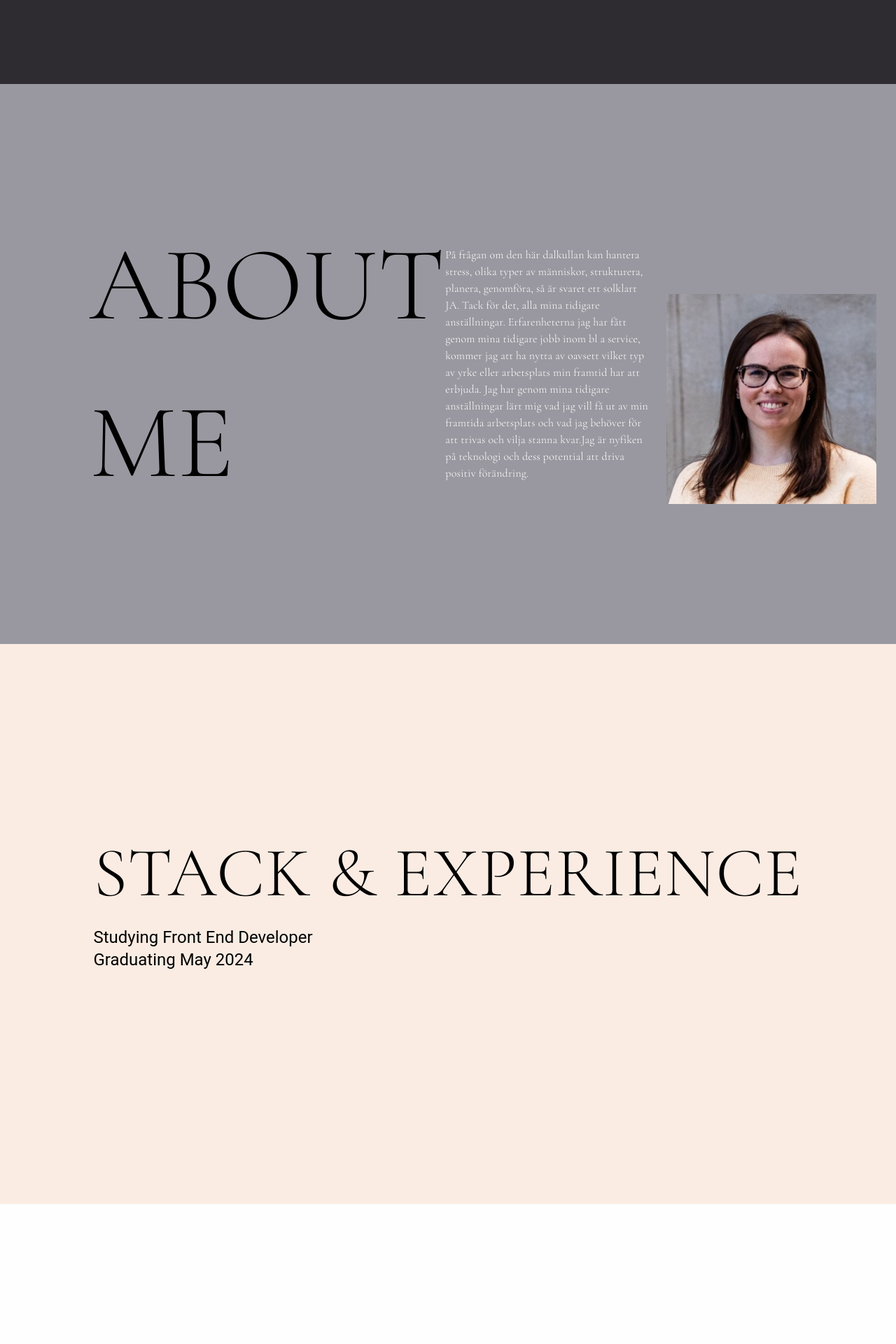
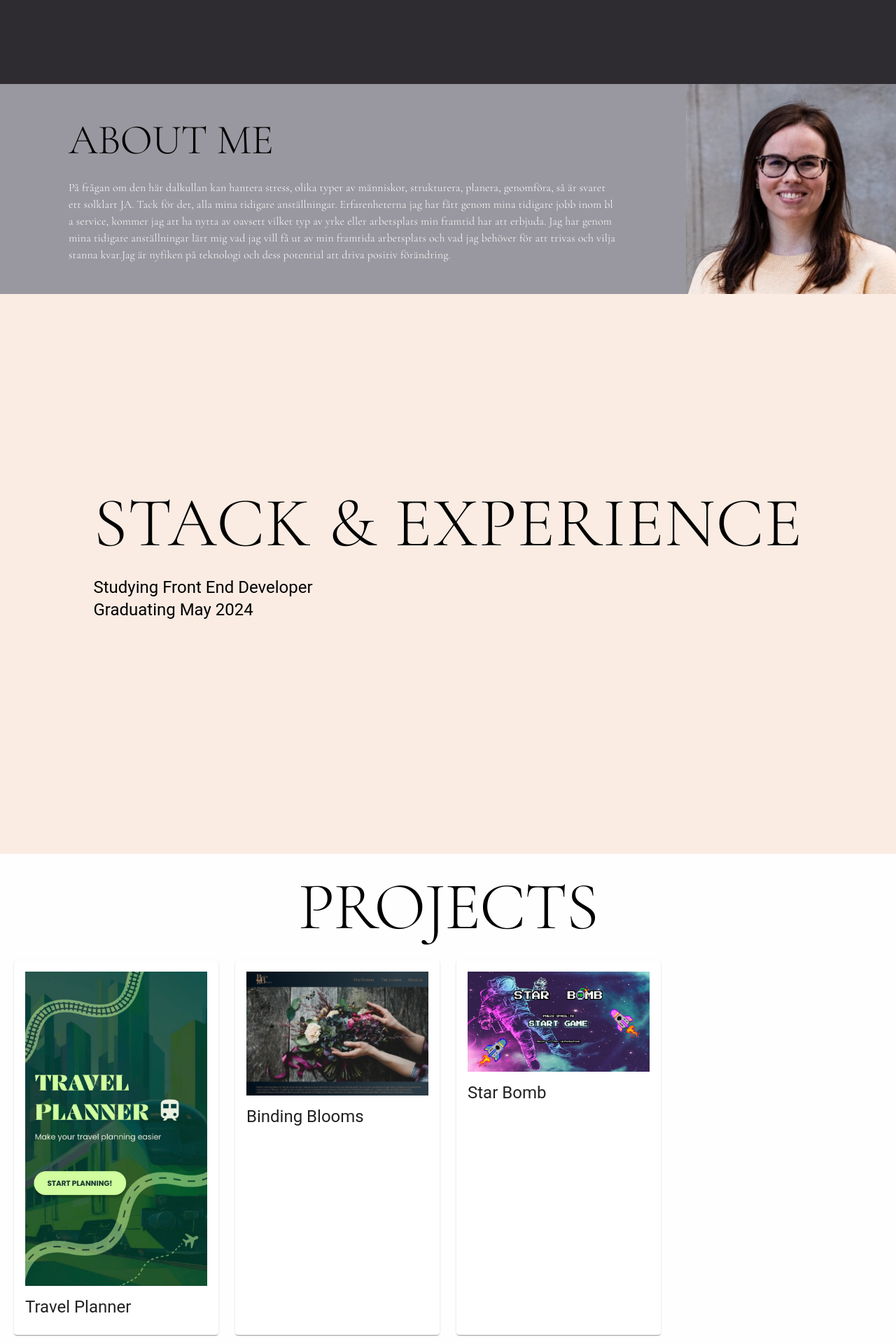
Before and after one commit to JennyWeij/JennyPortfolio, a React (Vite) app: page / in a window 1280 px wide. Shown: the part 680-2600 px from the top of the page at 70% size. Built offline with nearby package versions, Linux system fonts and the light colour scheme.

Commit message:
added project cards

```diff
--- a/src/Pages/AboutMe.tsx
+++ b/src/Pages/AboutMe.tsx
@@ -3,26 +3,31 @@ import Typography from "@mui/material/Typography";
 
 function AboutMe() {
   return (
-    <Box>
     <Box
       sx={{
         display: "flex",
+        flexDirection: { xs: "column", sm: "column", md: "row" }, // Column layout for small screens, row layout for medium screens and above
+      }}
+    >
+      <Box
+        sx={{
+          flex: "1",
+          display: "flex",
           justifyContent: "center",
           alignItems: "center",
-          height: "100vh",
           background: "#9998A0",
         }}
       >
         <Box
           sx={{
             display: "flex",
-            alignItems: "center",
-            textAlign: "start",
+            flexDirection: "column", // Always use column layout
+            alignItems: "start",
             maxWidth: "80%",
           }}
         >
           <Typography
-            fontSize="150px"
+            variant="h2"
             fontFamily="Cormorant Garamond, serif"
             fontWeight="300"
             fontStyle="normal"
@@ -35,7 +40,7 @@ function AboutMe() {
             fontFamily="Cormorant Garamond, serif"
             fontWeight="300"
             fontStyle="normal"
-            sx={{ marginRight: "20px" }}
+            mt="20px"
           >
             På frågan om den här dalkullan kan hantera stress, olika typer av
             människor, strukturera, planera, genomföra, så är svaret ett
@@ -48,22 +53,34 @@ function AboutMe() {
             kvar.Jag är nyfiken på teknologi och dess potential att driva
             positiv förändring.
           </Typography>
-          {/* Additional box to the right */}
+        </Box>
+      </Box>
+
+      {/* Image box */}
       <Box
         sx={{
-              width: "200px",
-              height: "200px",
-              background: "white",
+          display: "flex",
+          justifyContent: "center",
+          alignItems: "center",
+          mt: { xs: "20px", md: "0" }, // Margin top for smaller screens
         }}
       >
         <Box
-              component="img"
+          sx={{
+            width: { xs: "200px", md: "300px" },
+            height: { xs: "200px", md: "300px" },
+            background: "white",
+            display: "flex",
+            justifyContent: "center",
+            alignItems: "center",
+          }}
+        >
+          <img
             src="/public/images/cv.jpg"
             alt="Picture of Jenny"
-              width="300px"
-              height="300px"
+            width="100%"
+            height="100%"
           />
-          </Box>
         </Box>
       </Box>
     </Box>
--- a/src/Pages/Projects.tsx
+++ b/src/Pages/Projects.tsx
@@ -1,7 +1,18 @@
 import Box from "@mui/material/Box";
+import Card from "@mui/material/Card";
+import CardContent from "@mui/material/CardContent";
+import Grid from "@mui/material/Grid";
 import Typography from "@mui/material/Typography";
 
 function Projects() {
+  const projects = [
+    { title: "Travel Planner", imagePath: "/public/images/TravelPlanner.jpg" },
+    { title: "Binding Blooms", imagePath: "/public/images/BindingBlooms.png" },
+    { title: "Star Bomb", imagePath: "/public/images/StarBomb.png" },
+    // { title: "Binding Blooms", imagePath: "/public/images/BindingBlooms.png" },
+    // Add more project objects as needed
+  ];
+
   return (
     <Box
       sx={{
@@ -9,32 +20,47 @@ function Projects() {
         flexDirection: "column",
         justifyContent: "center",
         alignItems: "center",
-        height: "100vh",
         background: "#FEFEFE",
-      }}
-    >
-      <Box
-        sx={{
-          textAlign: "center",
-          justifyItems: "center",
-          color: "black",
-          marginTop: "-80px",
+        padding: "20px", // Add padding to provide some spacing around the cards
       }}
     >
       <Typography
-          fontSize="150px"
-          marginBottom="-30"
+        variant="h1"
         fontFamily="Cormorant Garamond, serif"
         fontWeight="300"
         fontStyle="normal"
+        mb="20px" // Add margin bottom to provide some spacing between the title and the cards
       >
         PROJECTS
       </Typography>
-        <Typography variant="h5">
-          Studying Front End Developer <br />
-          Graduating May 2024
+
+      <Grid container spacing={3}>
+        {projects.map((project) => (
+          <Grid
+            item
+            xs={12}
+            sm={6}
+            md={4}
+            // eslint-disable-next-line no-constant-condition
+            lg={project.title === "Binding Blooms" || "Star Bomb" ? 3 : 2}
+            key={project.title}
+          >
+            {/* Adjust the size of the Grid item based on your design */}
+            <Card sx={{ height: "100%" }}>
+              <CardContent>
+                <img
+                  src={project.imagePath} // Use the actual image path from the project object
+                  alt={project.title} // Use the actual title from the project object
+                  style={{ maxWidth: "100%", height: "auto" }} // Ensure image is responsive
+                />
+                <Typography variant="h5" mt="10px">
+                  {project.title}
                 </Typography>
-      </Box>
+              </CardContent>
+            </Card>
+          </Grid>
+        ))}
+      </Grid>
     </Box>
   );
 }
```
Lines whose indentation alone changed are shown as unchanged.
